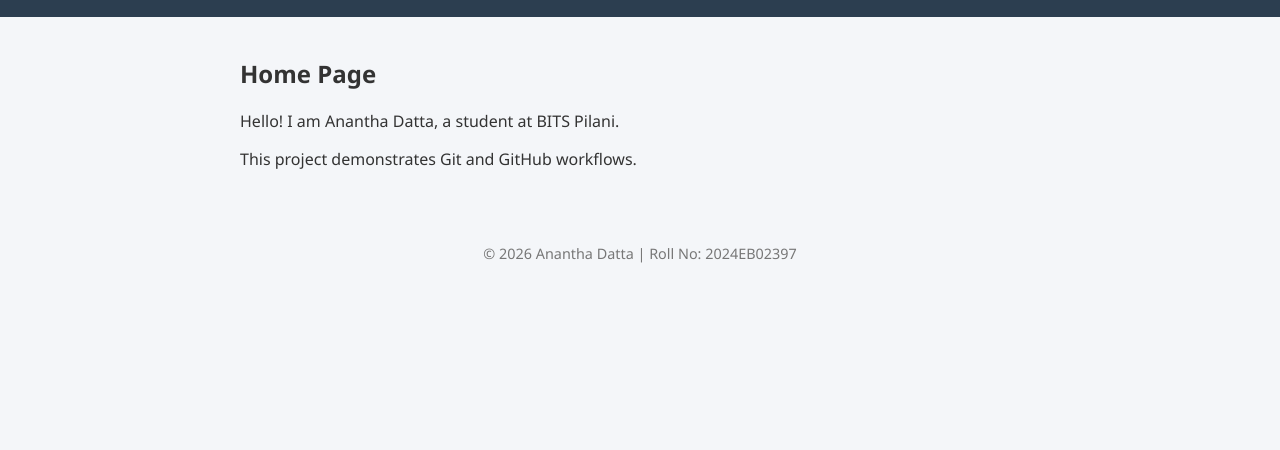
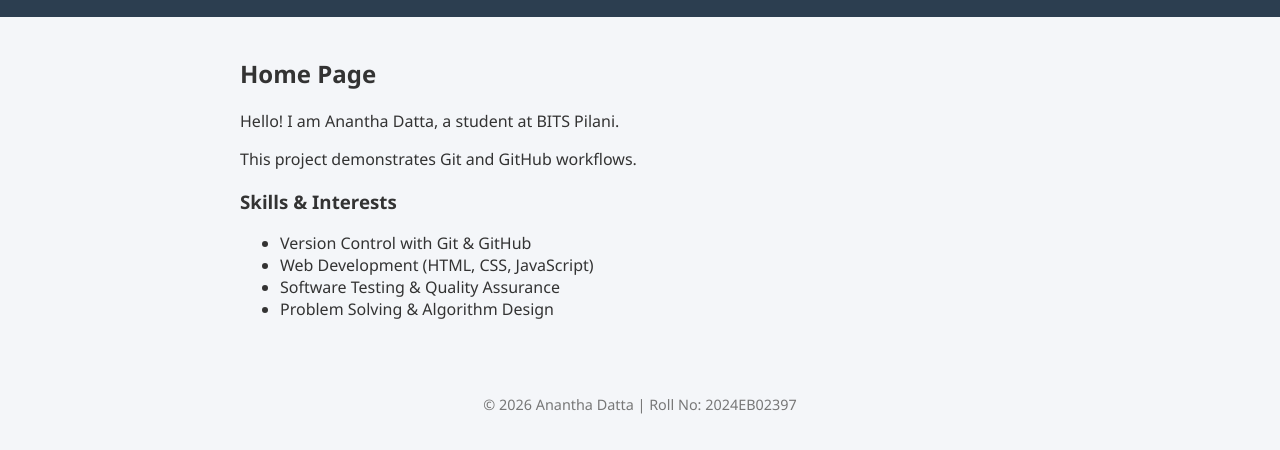
Before and after one commit to erantianantha/Anantha_Datta_Git_Assignment, a plain HTML site: page index.html in a window 1280 px wide. Shown: the part 88-538 px from the top of the page. Drawn offline with Linux system fonts and the light colour scheme.

Commit message:
Update home page content

```diff
--- a/index.html
+++ b/index.html
@@ -49,6 +49,13 @@
         <h2>Home Page</h2>
         <p>Hello! I am Anantha Datta, a student at BITS Pilani.</p>
         <p>This project demonstrates Git and GitHub workflows.</p>
+        <h3>Skills &amp; Interests</h3>
+        <ul>
+            <li>Version Control with Git &amp; GitHub</li>
+            <li>Web Development (HTML, CSS, JavaScript)</li>
+            <li>Software Testing &amp; Quality Assurance</li>
+            <li>Problem Solving &amp; Algorithm Design</li>
+        </ul>
     </main>
     <footer>
         <p>&copy; 2026 Anantha Datta | Roll No: 2024EB02397</p>
```
